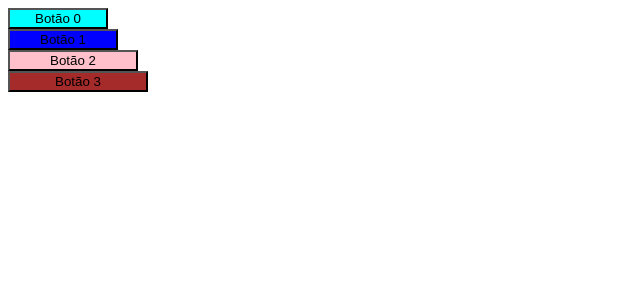
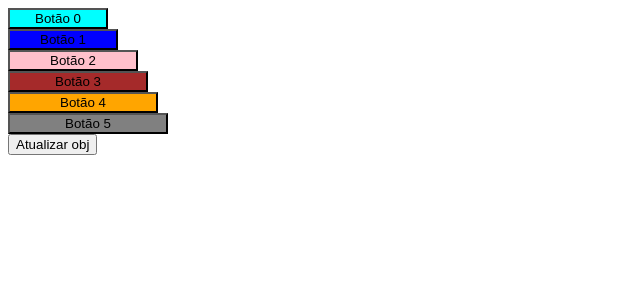
Before and after one commit to leticiareginajf/treinamento, an Angular app in the folder treinamento/: page / in a window 1280 px wide. Shown: the top 300 px of the page, without its empty margins (0-640 px from the left). Built offline with nearby package versions, Linux system fonts and the light colour scheme.

Commit message:
botao obj

```diff
--- a/treinamento/src/app/app.component.html
+++ b/treinamento/src/app/app.component.html
@@ -42,4 +42,10 @@
 <button [style.width.px]="widthButton2" [style.backgroundColor]="'pink'">Botão 2</button>
 <br/>
 
-<button [style]="'width: 140px; backgroundColor: brown;'">Botão 3</button>
+<button [style]="'width: 140px; background-color: brown;'">Botão 3</button>
+<br/>
+<button [style]="{width: '150px', backgroundColor: 'orange'}">Botão 4</button>
+<br/>
+<button [style]="styleObj">Botão 5</button>
+<br/>
+<button (click)="updateStyleObj()">Atualizar obj</button>
--- a/treinamento/src/app/app.component.ts
+++ b/treinamento/src/app/app.component.ts
@@ -9,6 +9,16 @@ export class AppComponent {
 
   widthButton1 = '110px';
   widthButton2 = 130;
+  styleObj = {
+    width: '160px',
+    backgroundColor: 'grey',
+  }
+
+  updateStyleObj(){
+    console.log('updateStyleObj');
+    this.styleObj.width = '170px';
+    this.styleObj.backgroundColor = 'lightblue';
+  }
 }
 
 
```
